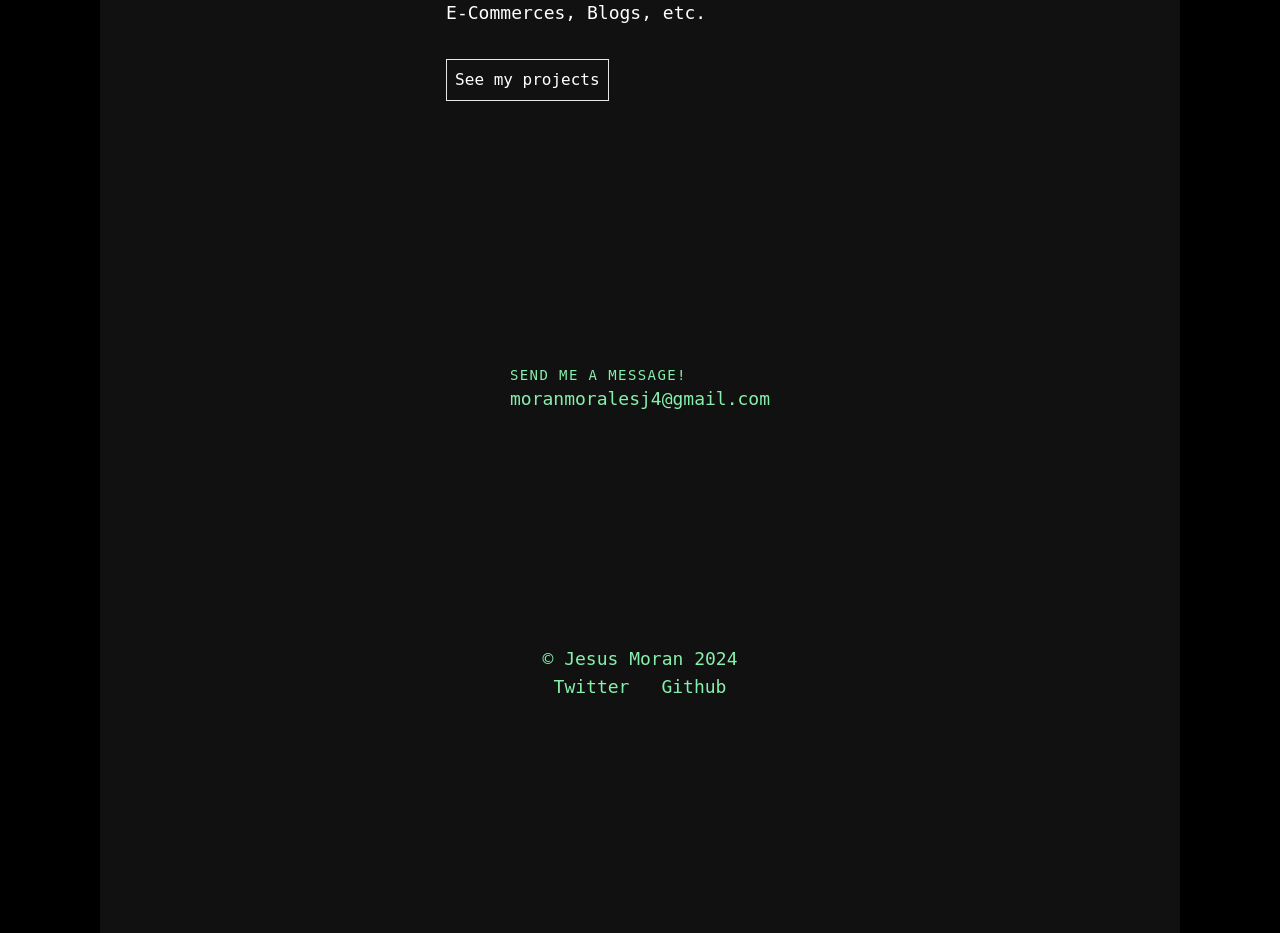
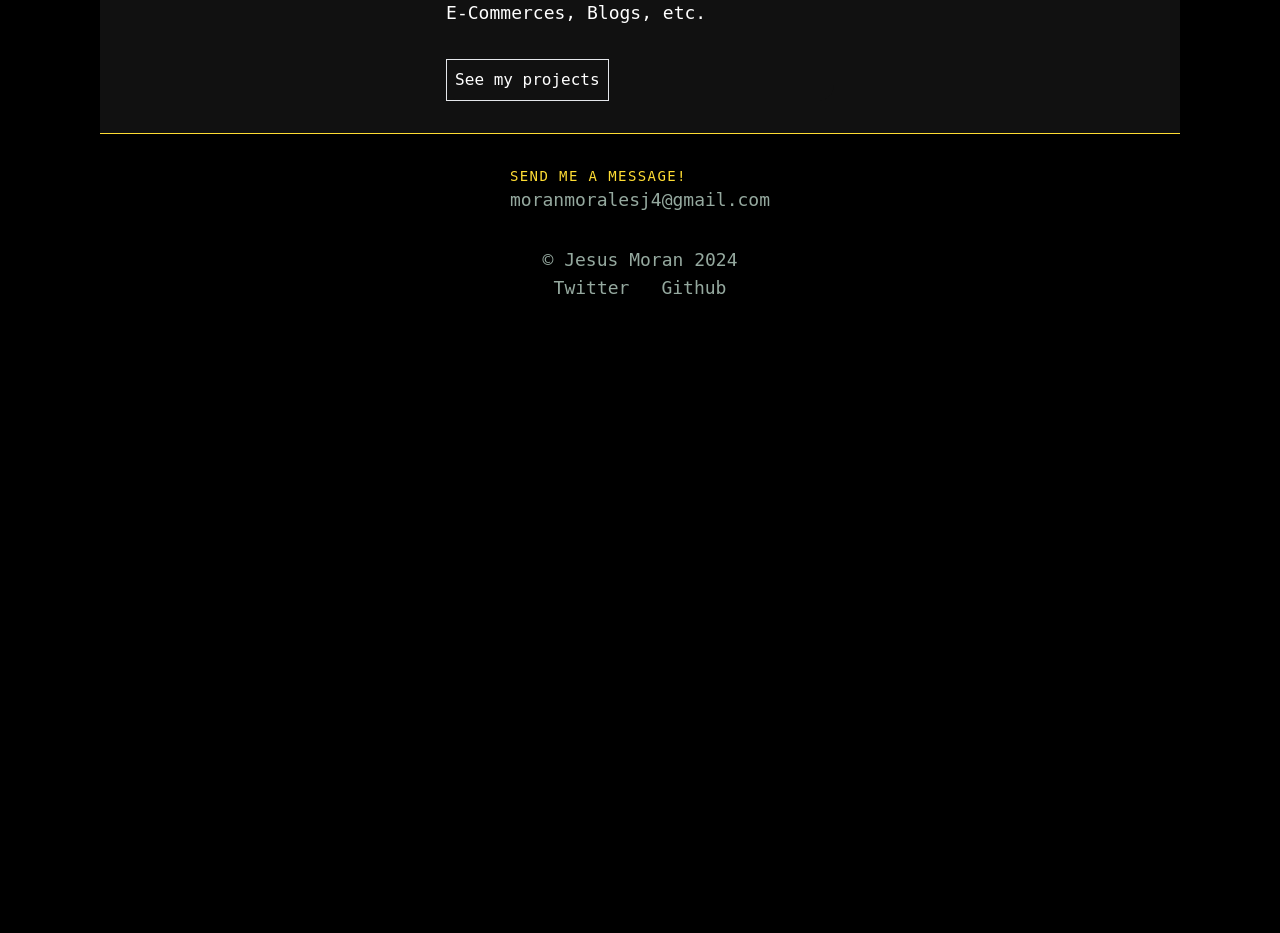
Before and after one commit to stiratto/portfoliovue, a Vue app: page / in a window 1280 px wide. Shown: the part 3960-4893 px from the top of the page. After the commit the page ends 4294 px from the top, so only its background shows below. Built offline with nearby package versions, Linux system fonts and the light colour scheme; a web font is replaced by a local one.

Commit message:
removed big separation, smaller footer, changed colors

```diff
--- a/src/components/Footer.vue
+++ b/src/components/Footer.vue
@@ -1,18 +1,15 @@
 <script setup lang="ts">
-const footerItems = [{Twitter: "https://x.com/stirattou"}, {Github: "https://github.com/stiratto/"}]
+const footerItems = [{ Twitter: "https://x.com/stirattou" }, { Github: "https://github.com/stiratto/" }]
 </script>
 
 <template>
-  <footer class="h-screen flex flex-col px-8 sm:px-24 justify-evenly text-2xl
-    bg-[#111111] text-[#86EFAC]">
+  <footer class=" flex flex-col px-8 sm:px-24 justify-center
+                 gap-8 text-2xl
+   text-[#95a99f] border-t py-8 border-[#ffdd33]">
     <div class="flex flex-col sm:flex-row sm:items-center justify-around">
       <div class="flex flex-col">
-        <span
-          class="uppercase text-green-300 text-sm monospace tracking-widest"
-          >Send me a message!</span
-        >
-        <a
-            class="text-lg break-all"
+        <span class="uppercase text-[#ffdd33] text-sm monospace tracking-widest">Send me a message!</span>
+        <a class="text-lg break-all"
           href="https://mail.google.com/mail/u/0/?fs=1&tf=cm&source=mailto&to=moranmoralesj4@gmail.com"
           target="_blank">moranmoralesj4@gmail.com</a>
       </div>
@@ -22,11 +19,8 @@ const footerItems = [{Twitter: "https://x.com/stirattou"}, {Github: "https://git
     <div class='flex flex-col items-center justify-around text-lg'>
       <p>© Jesus Moran 2024</p>
       <ul class='flex gap-8'>
-        <a v-for="(item, index) in footerItems "
-           :href="Object.values(item)[0]"
-           class="pointer"
-           target="_blank"
-            :key="index">{{Object.keys(item)[0]}}</a>
+        <a v-for="(item, index) in footerItems" :href="Object.values(item)[0]" class="pointer" target="_blank"
+          :key="index">{{ Object.keys(item)[0] }}</a>
 
       </ul>
     </div>
```
